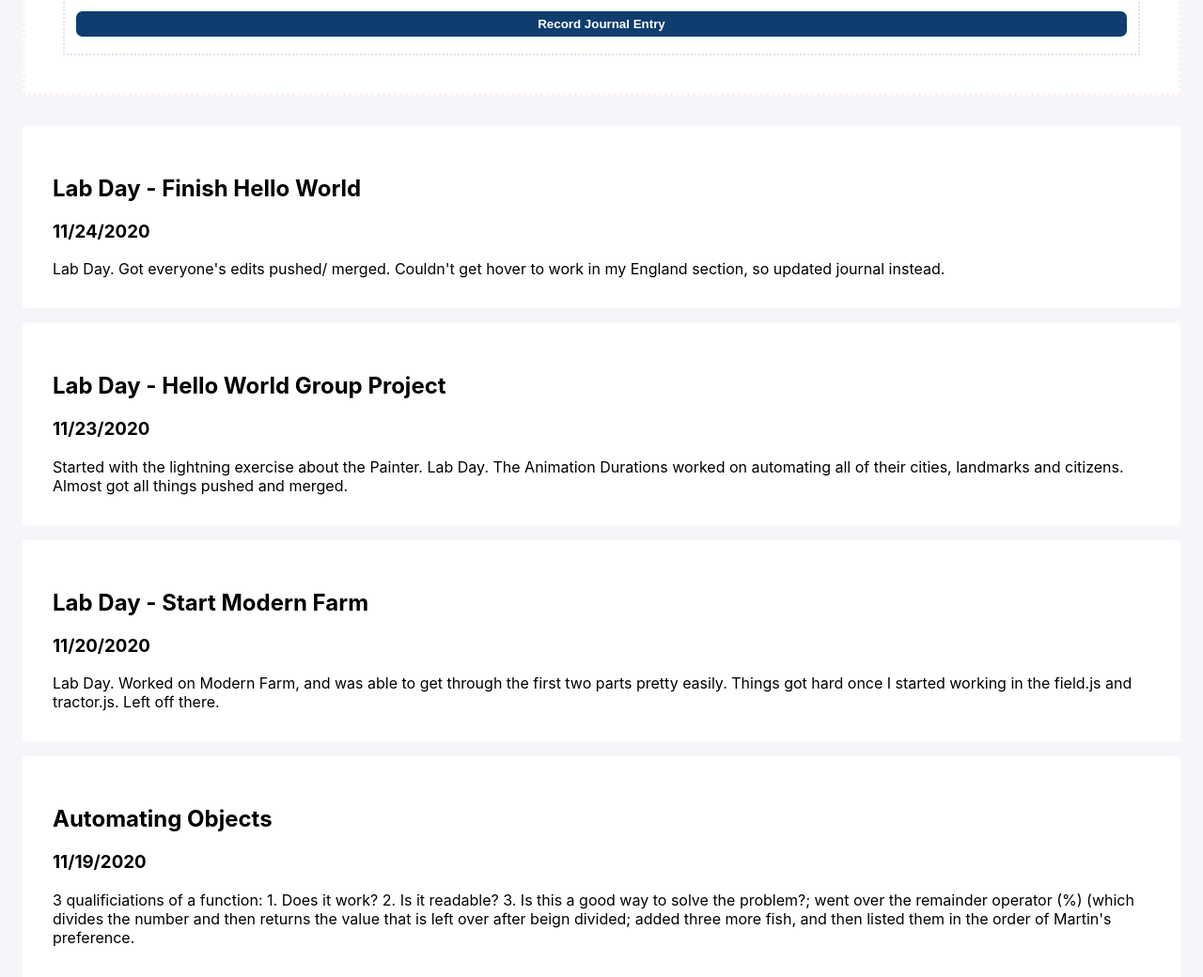
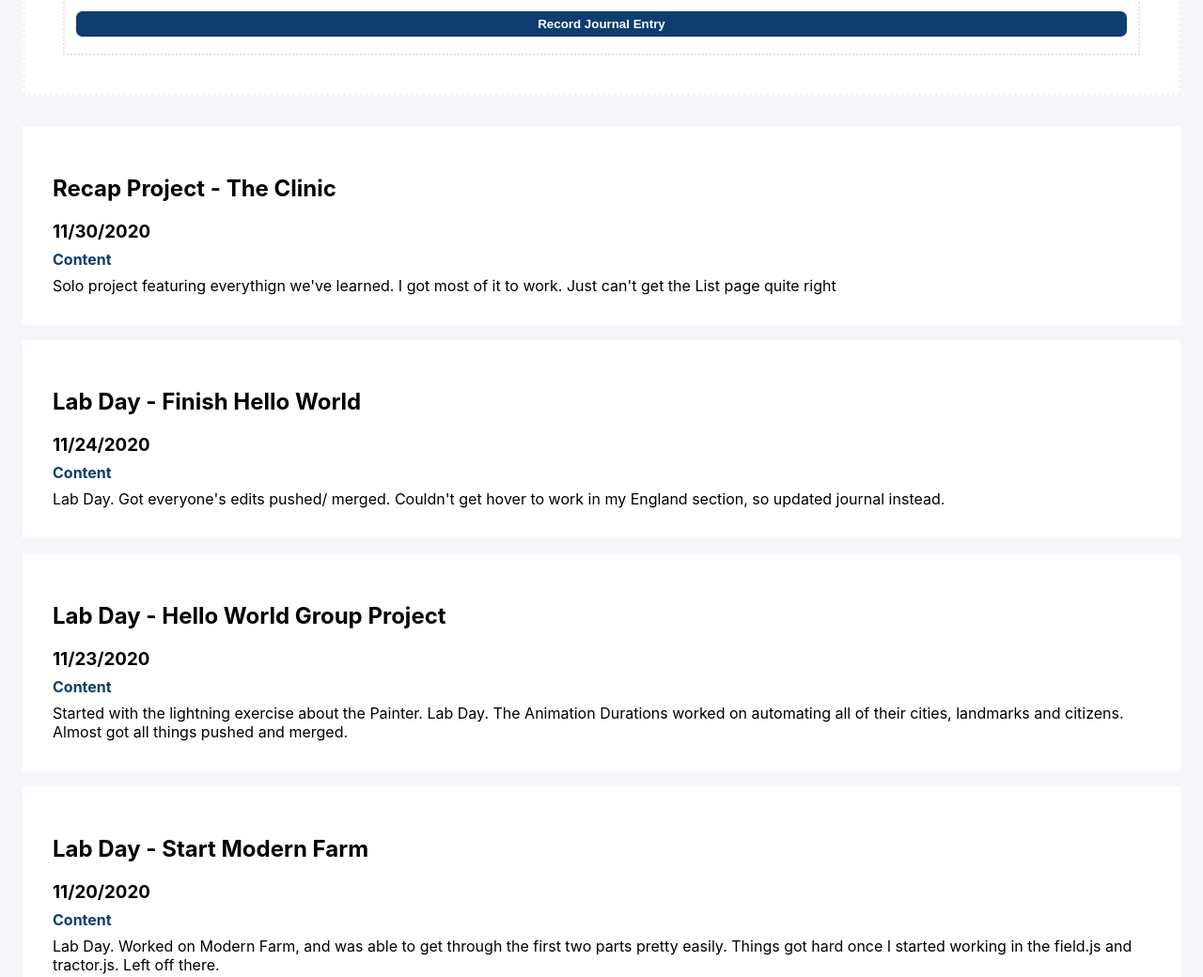
Before and after one commit to jessicadever1/daily-journal, a plain HTML site: page index.html in a window 1280 px wide. Shown: the part 762-1802 px from the top of the page at 94% size. Drawn offline with Linux system fonts and the light colour scheme.

Commit message:
todays journal entry

```diff
--- a/scripts/journalDataProvider.js
+++ b/scripts/journalDataProvider.js
@@ -103,6 +103,15 @@ const journal = [
         entry: "Lab Day. Got everyone's edits pushed/ merged. Couldn't get hover to work in my England section, so updated journal instead.",
         mood: "Content"
 
+    },
+
+    {
+        id: 13,
+        date: "11/30/2020",
+        concept: "Recap Project - The Clinic",
+        entry: "Solo project featuring everythign we've learned. I got most of it to work. Just can't get the List page quite right",
+        mood: "Content"
+
     }
 ]
 
--- a/scripts/journalEntry.js
+++ b/scripts/journalEntry.js
@@ -7,6 +7,7 @@ export const JournalEntryComponent = (entry) => {
         <section id="entry--${entry.id}" class="journalEntry">
             <div class="entry__concept"><h2>${entry.concept}</h2></div>
             <div class="entry__date"><h3>${entry.date}</h3></div>
+            <div class="entry__mood"><strong>${entry.mood}</strong></div>
             <div class="entry__entry">${entry.entry}</div>
         </section>
     `
--- a/styles/main.css
+++ b/styles/main.css
@@ -52,6 +52,7 @@ fieldset {
 
 .entry__date h3 {
     margin-top: 0;
+    margin-bottom: 0px;
 }
 
 .journalEntry {
@@ -66,6 +67,7 @@ label {
 
 #journalDate {
     min-height: 2em;
+    margin-bottom: 0px;
 }
 
 #conceptsCovered {
@@ -90,3 +92,10 @@ button {
     display: flex;
     flex-direction: column-reverse;
 }
+
+.entry__mood {
+    display: flex;
+    margin-top: .5em;
+    margin-bottom: .5em;
+    color: #0F3D70;
+}
```
